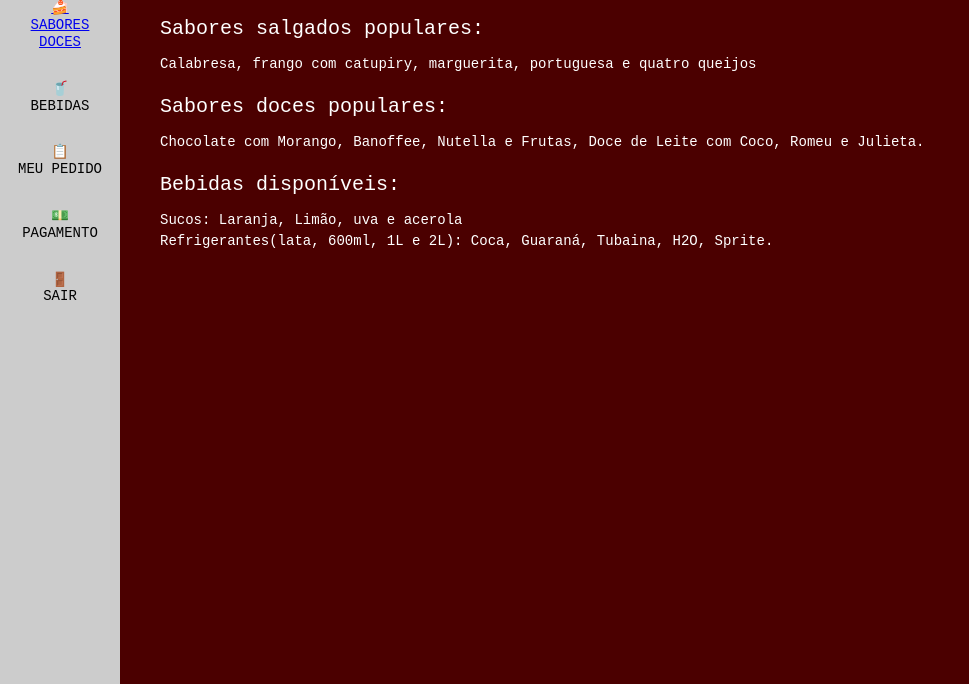
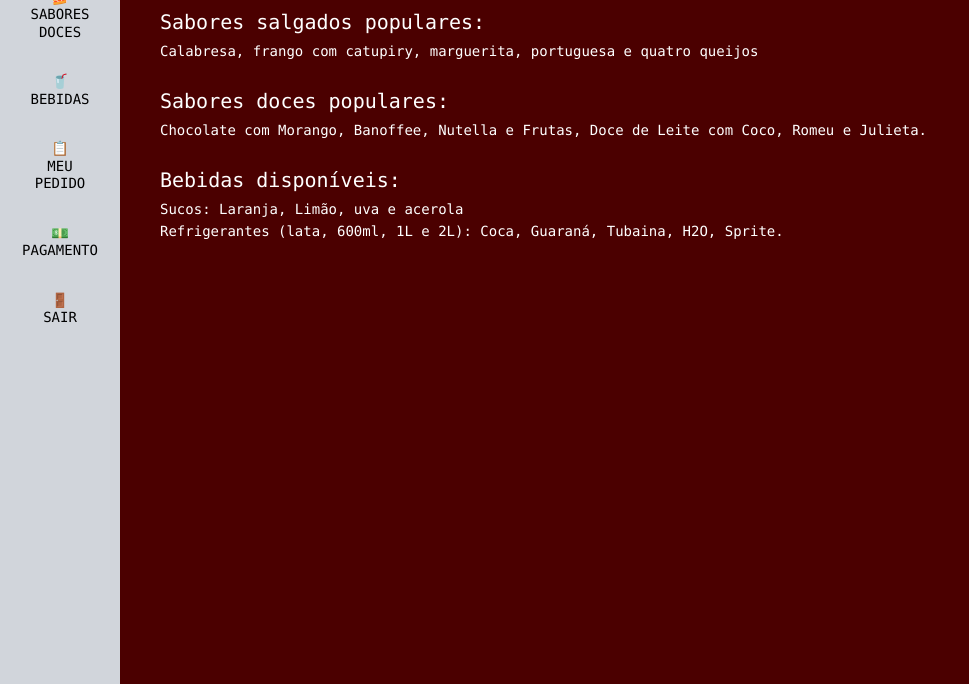
Before and after one commit to Thiagor22/londrinense-tech, a plain HTML site: page index.html in a window 1280 px wide. Shown: the part 116-800 px from the top of the page, without its empty margins (0-969 px from the left). Drawn offline with nearby package versions, Linux system fonts and the light colour scheme.

Commit message:
Update index.html

```diff
--- a/index.html
+++ b/index.html
@@ -4,39 +4,41 @@
   <meta charset="UTF-8" />
   <meta name="viewport" content="width=device-width, initial-scale=1" />
   <title>Cardápio</title>
-
-    <link rel="stylesheet" href="style.css">
+  <script src="https://cdn.tailwindcss.com"></script>
 </head>
-<body>
-    <div class="container">
-        <nav class="sidebar">
-            <ul>
-                <a href="sabores_salgados.html"><li>🍕<br>SABORES SALGADOS</li></a>
-                <a href="sabores_doce.html"><li>🍰<br>SABORES DOCES</li></a>
-                <li>🥤<br>BEBIDAS</li>
-                <li>📋<br>MEU PEDIDO</li>
-                <li>💵<br>PAGAMENTO</li>
-                <li>🚪<br>SAIR</li>
+<body class="m-0 font-mono bg-[#4B0000] text-white">
+  <div class="flex h-screen">
+    <nav class="w-[120px] bg-gray-300 text-black p-5 text-center">
+      <ul class="list-none p-0">
+        <a href="sabores_salgados.html"><li class="mb-8 text-sm leading-tight">🍕<br>SABORES SALGADOS</li></a>
+        <a href="sabores_doce.html"><li class="mb-8 text-sm leading-tight">🍰<br>SABORES DOCES</li></a>
+        <li class="mb-8 text-sm leading-tight">🥤<br>BEBIDAS</li>
+        <li class="mb-8 text-sm leading-tight">📋<br>MEU PEDIDO</li>
+        <li class="mb-8 text-sm leading-tight">💵<br>PAGAMENTO</li>
+        <li class="mb-8 text-sm leading-tight">🚪<br>SAIR</li>
       </ul>
     </nav>
-        <main class="content">
-            <h1>BEM VINDO!</h1>
-            <p>Olá, o que gostaria de pedir hoje?</p>
 
-            <section>
-                <h2>Sabores salgados populares:</h2>
-                <p>Calabresa, frango com catupiry, marguerita, portuguesa e quatro queijos</p>
+    <main class="flex-grow p-5 md:p-10">
+      <h1 class="text-3xl font-normal mb-2">BEM VINDO!</h1>
+      <p class="text-sm mb-5">Olá, o que gostaria de pedir hoje?</p>
+
+      <section class="mb-6">
+        <h2 class="text-xl font-normal mb-1">Sabores salgados populares:</h2>
+        <p class="text-sm leading-relaxed">Calabresa, frango com catupiry, marguerita, portuguesa e quatro queijos</p>
+      </section>
+
+      <section class="mb-6">
+        <h2 class="text-xl font-normal mb-1">Sabores doces populares:</h2>
+        <p class="text-sm leading-relaxed">Chocolate com Morango, Banoffee, Nutella e Frutas, Doce de Leite com Coco, Romeu e Julieta.</p>
       </section>
 
       <section>
-                <h2>Sabores doces populares:</h2>
-                <p>Chocolate com Morango, Banoffee, Nutella e Frutas, Doce de Leite com Coco, Romeu e Julieta.</p>
-            </section>
-
-            <section>
-                <h2>Bebidas disponíveis:</h2>
-                <p>Sucos: Laranja, Limão, uva e acerola <br>
-                Refrigerantes(lata, 600ml, 1L e 2L): Coca, Guaraná, Tubaina, H2O, Sprite.</p>
+        <h2 class="text-xl font-normal mb-1">Bebidas disponíveis:</h2>
+        <p class="text-sm leading-relaxed">
+          Sucos: Laranja, Limão, uva e acerola <br>
+          Refrigerantes (lata, 600ml, 1L e 2L): Coca, Guaraná, Tubaina, H2O, Sprite.
+        </p>
       </section>
     </main>
   </div>
```
Lines whose indentation alone changed are shown as unchanged.
